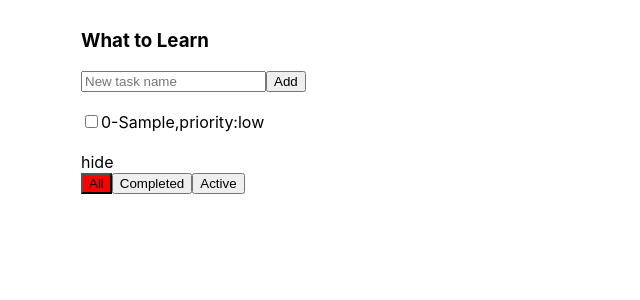
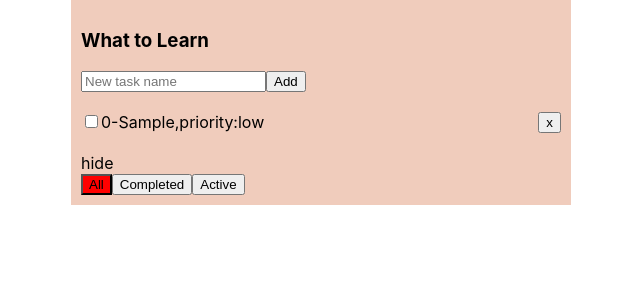
Before and after one commit to TuzDmitry/todolist-for-student_tuz, a React (Create React App) app: page / in a window 1280 px wide. Both pictures are taken after typing "Sample" into the empty fields and a click on the button "Add". Shown: the top 300 px of the page, without its empty margins (319-959 px from the left). Built offline with nearby package versions, Linux system fonts and the light colour scheme.

Commit message:
6/16 hometask classes todo... added method deleteTask

```diff
--- a/src/App.css
+++ b/src/App.css
@@ -5,6 +5,7 @@
 .todoList {
   width: 500px;
   margin: 0 auto;
+  background-color: #f0ccbc;
 }
 
 .todoList > div {
@@ -24,3 +25,9 @@
 .done {
   opacity: 0.5;
 }
+
+.taskContainer{
+  display: flex;
+  justify-content: space-between;
+
+}
--- a/src/App.js
+++ b/src/App.js
@@ -59,6 +59,23 @@ class App extends React.Component {
 
     }
 
+    deleteTask = (taskId) => {
+        ///скопировали массив тасок в новую переменную
+        let newTasks = [...this.state.tasks];
+        ///убираем таску которую хотим удалить
+        newTasks = newTasks.filter(t => t.id !== taskId)
+        ///уменьшили переменную для следующего id
+        this.nextTaskId--;
+        ////переписали массив тасок с актуальными id
+        newTasks = newTasks.map((t, i) => {
+            return {...t, id: i}
+        })
+        this.setState({
+            tasks: newTasks
+        }, this.saveState) ///setState- метод реагирующий на изменение св-ва state
+
+    }
+
     changeFilter = (newfilterValue) => {
         this.setState({filterValue: newfilterValue}, this.saveState);
         // alert(`Hello ${name}`);
@@ -102,6 +119,7 @@ class App extends React.Component {
                 <div className="todoList">
                     <TodoListHeader addTask={this.addTask}/>
                     <TodoListTasks
+                        deleteTask={this.deleteTask}
                         changeTitle={this.changeTitle}
                         changeStatus={this.changeStatus}
                         tasks={this.state.tasks.filter(t => {
--- a/src/TodoListTask.jsx
+++ b/src/TodoListTask.jsx
@@ -12,6 +12,11 @@ class TodoListTask extends React.Component {
     onTitleChanged = (e) => {
         this.props.changeTitle(this.props.task.id, e.currentTarget.value)
         // alert(e.currentTarget.checked);
+    }
+
+    onClickClose= ()=>{
+        this.props.deleteTask(this.props.task.id)
+        // alert('hey')
     }
 
     state = {
@@ -33,7 +38,7 @@ class TodoListTask extends React.Component {
         let classForIsDone = this.props.task.isDone ? "done" : "todoList-task";
         return (
             <div>
-                <div>
+                <div className="taskContainer">
                     <div className={classForIsDone}>
                         <input type="checkbox" onChange={this.onIsDoneChanged} checked={this.props.task.isDone}/>
 
@@ -49,8 +54,8 @@ class TodoListTask extends React.Component {
 
                         {/*<span onClick={this.activateEditMode}>-{this.props.task.title},</span>*/}
                         <span>priority:{this.props.task.priority}</span>
-
                     </div>
+                    <button onClick={this.onClickClose}>x</button>
                 </div>
             </div>
         );
--- a/src/TodoListTasks.js
+++ b/src/TodoListTasks.js
@@ -9,6 +9,7 @@ class TodoListTasks extends React.Component {
 
         let taskElements= this.props.tasks.map(task=>{
             return <TodoListTask
+                deleteTask={this.props.deleteTask}
                 changeTitle={this.props.changeTitle}
                 changeStatus={this.props.changeStatus}
                 task={task}/>
```
